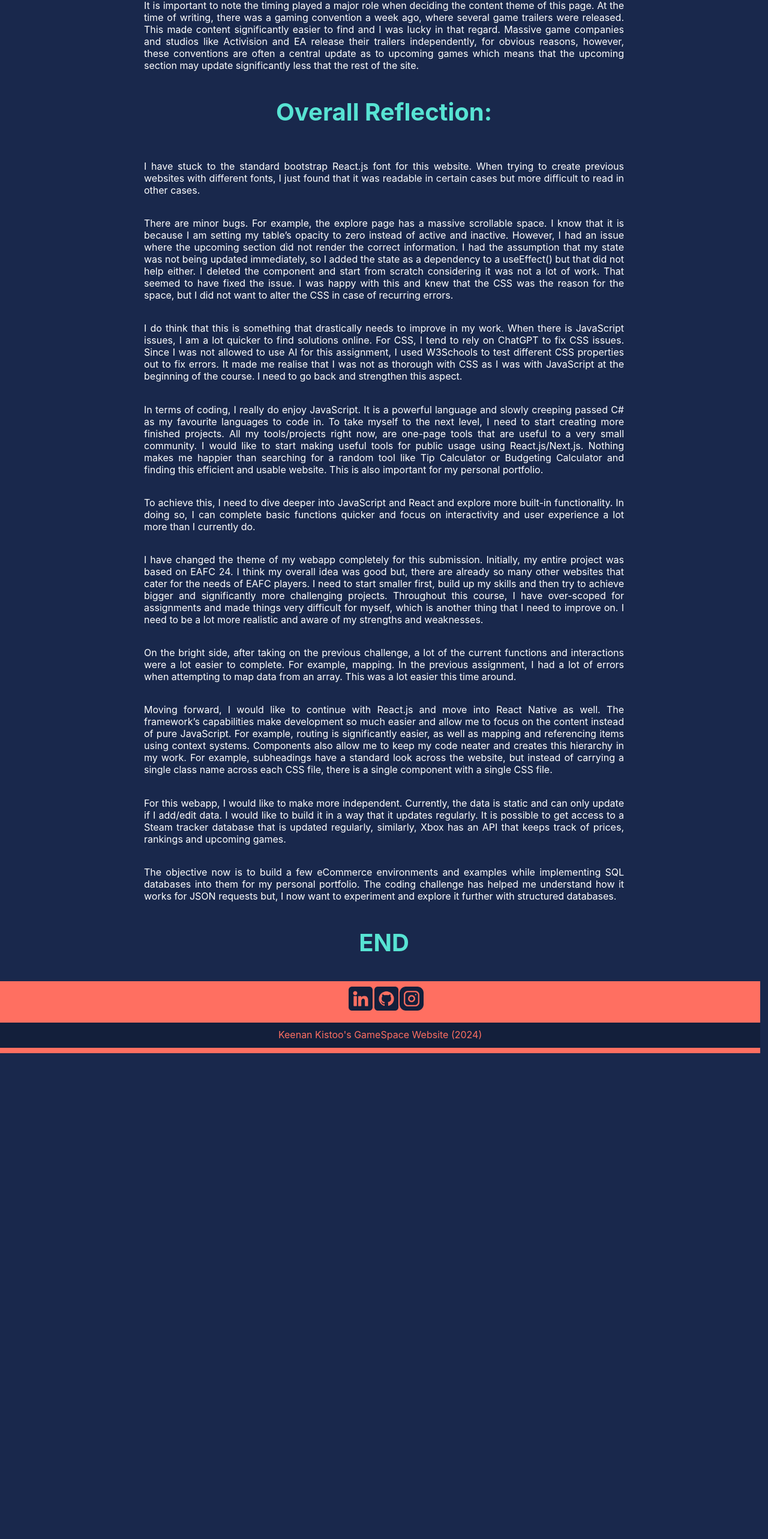
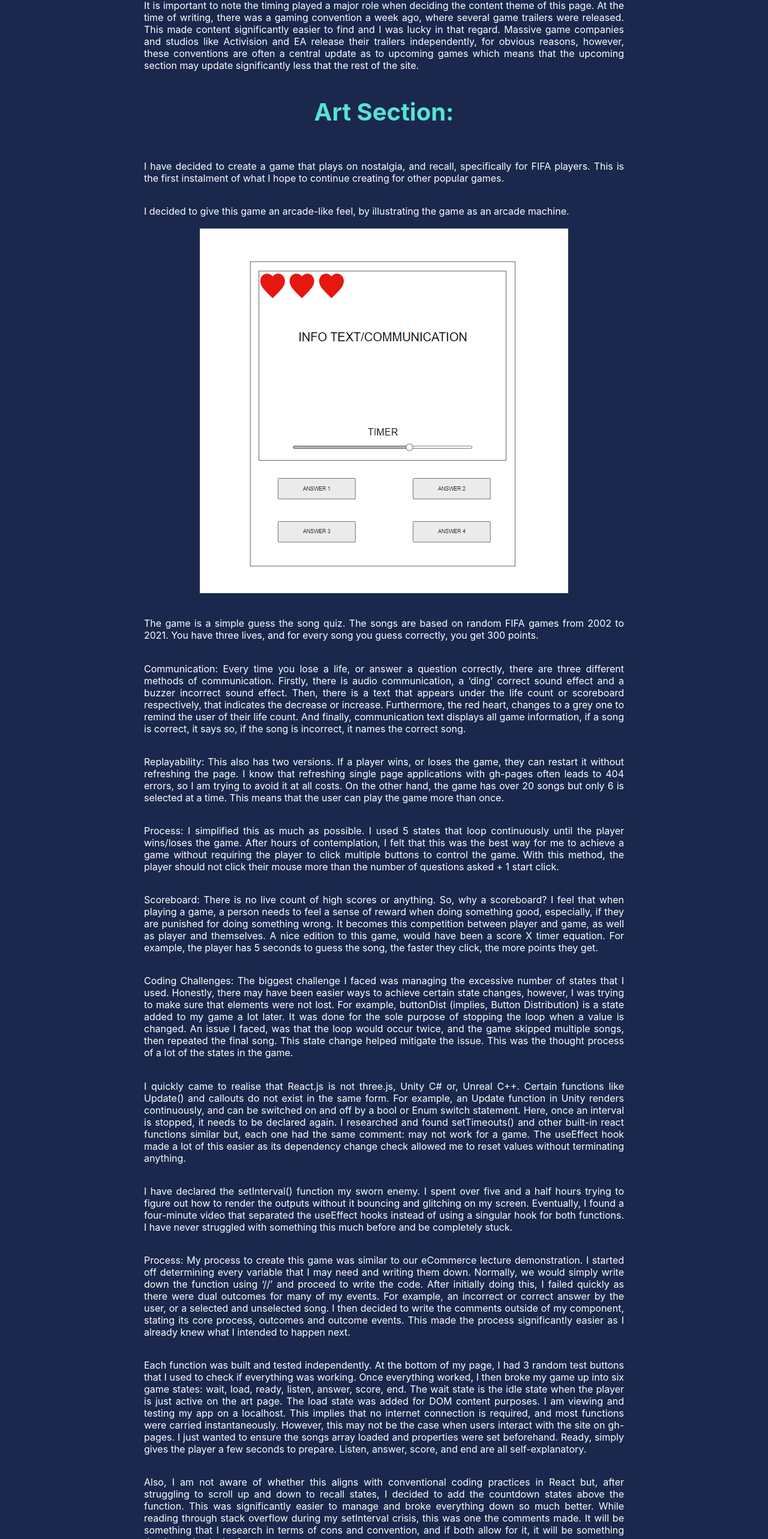
Before and after one commit to KeenanKistoo/2438840_Exam, a React (Create React App) app in the folder gamer-hub/: page /design in a window 1280 px wide. Shown: the part 5875-8441 px from the top of the page at 60% size. Before the commit the page ends 7631 px from the top, so only its background shows below. Built offline with nearby package versions, Linux system fonts and the light colour scheme.

Commit message:
Added Art Second To Design

```diff
--- a/gamer-hub/src/Components/Game/Game.css
+++ b/gamer-hub/src/Components/Game/Game.css
@@ -152,6 +152,7 @@ button:disabled{
     height: 2rem;
     border-radius: 5rem;
     background-color: #c6c62d;
+    font-size: 1.3rem;
     font-family: "Pixelify Sans", sans-serif;
 }
 
@@ -192,7 +193,15 @@ button:disabled{
     font-family: "Pixelify Sans", sans-serif;
     font-size: 3rem;
     color: white;
+
 }
+
+.start-btn:hover{
+    transition: 0.8s ease-out linear;
+    background-color: #918d8d;
+    cursor: pointer;
+}
+
 .restart-btn{
     height: 5rem;
     width:  15rem;
@@ -201,3 +210,9 @@ button:disabled{
     font-size: 3rem;
     color: white;
 }
+
+.restart-btn:hover{
+    transition: 0.8s ease-out linear;
+    background-color: #918d8d;
+    cursor: pointer;
+}
--- a/gamer-hub/src/Components/Game/Game.jsx
+++ b/gamer-hub/src/Components/Game/Game.jsx
@@ -210,14 +210,14 @@ function Game() {
 
         }, 1000)
     }
-    //***NOTE:comment out this hook
+
     useEffect(() => {
         if(startInterval){
             timerHandler();
         }
     return () => clearInterval(timerId.current)
 
-     },[startInterval, nextState]); // This line is for testing purposes. The function needs to be called on button click. NOTE:comment out this hook
+     },[startInterval, nextState]);
 
      useEffect(() =>{
         if(gameState === 'wait'){
@@ -227,7 +227,7 @@ function Game() {
             //console.log("Waiting For Player")
         }else if(gameState === 'load'){
             setComm('Loading...')
-            genSongs();
+            genSongs(); //Selects the 7 songs
             setCountdown(3);
             setStartInterval(true);
             SetScore(0);
@@ -239,7 +239,7 @@ function Game() {
             setLoss(false);
             setCountdown(3);
             if(!buttonDist){
-                setButtonAnswers();
+                setButtonAnswers(); //Distributes Answers
             }
             setNewWidth(100);
             setNextState('listen');
@@ -250,7 +250,7 @@ function Game() {
             setCountdown(9);
             setNewWidth(100);
             setNextState('answer')
-            playSong();
+            playSong(); //Plays song
         }else if(gameState === 'answer'){
             setCountdown(5)
             setNextState('score')
@@ -268,6 +268,7 @@ function Game() {
                 setDisableRestart(true)
             }else{
                 setComm('Well Done!')
+                setDisableRestart(true)
             }
             clearInterval(timerId.current)
         }
@@ -336,11 +337,20 @@ export default Game;
         - Every song is 9 seconds
 
     5) Answer Time
-        - IF user answers while song is playing, stop song and complete answer check
+        - IF user answers while song is playing, stop song and complete answer check -> When you stop an interval, you have to create a new one
+                                                                                        to start this process again. I was unable to manage this
+                                                                                        or find relevant code/inspo to manage this. I decided to
+                                                                                        just make the user listen to the entire song before revealing
+                                                                                        the answers.
         - IF user does not answer, give 3 seconds after
 
     6) Check answer
-        - Correct: Turn Button Green + Add Points to scoreboard
+        - Correct: Turn Button Green + Add Points to scoreboard ->  I was unable to turn the buttons green. I used a trenary check to see
+                                                                    the correct answer and it's btn reference but my assumption is that the
+                                                                    colour being store in a state is not being updated immediately. Instead
+                                                                    on the second click, it will update accordingly. Instead of turning the
+                                                                    btns green/red, I decided to add a correct/incorrect ding sound effect
+                                                                    as well as a text showing 'correct' or the correct song name.
         - Incorrect: Remove a life
 
     7)  Life Check
--- a/gamer-hub/src/Data/Design.js
+++ b/gamer-hub/src/Data/Design.js
@@ -7,6 +7,7 @@ import HomeWire from '../Images/wire/homewire.png'
 import HomeWire2 from '../Images/wire/homewire2.png'
 import Explore from '../Images/wire/explorewire.png'
 import Explore2 from '../Images/wire/explorewire2.png'
+import GameWire from '../Images/wire/gamewire.png'
 const DesignInfo = [
     {
         type:'head',
@@ -169,7 +170,71 @@ const DesignInfo = [
     },
     {
         type: 'head',
-        info: 'Overall Reflection:'
+        info: 'Art Section:'
+    },
+    {
+        type: 'text',
+        info: 'I have decided to create a game that plays on nostalgia, and recall, specifically for FIFA players. This is the first instalment of what I hope to continue creating for other popular games. '
+    },
+    {
+        type: 'text',
+        info: 'I decided to give this game an arcade-like feel, by illustrating the game as an arcade machine. '
+    },
+    {
+        type: 'image',
+        info: GameWire
+    },
+    {
+        type: 'text',
+        info: "The game is a simple guess the song quiz. The songs are based on random FIFA games from 2002 to 2021. You have three lives, and for every song you guess correctly, you get 300 points. "
+    },
+    {
+        type: 'text',
+        info: "Communication: Every time you lose a life, or answer a question correctly, there are three different methods of communication. Firstly, there is audio communication, a ‘ding’ correct sound effect and a buzzer incorrect sound effect. Then, there is a text that appears under the life count or scoreboard respectively, that indicates the decrease or increase. Furthermore, the red heart, changes to a grey one to remind the user of their life count. And finally, communication text displays all game information, if a song is correct, it says so, if the song is incorrect, it names the correct song. "
+    },
+    {
+        type: 'text',
+        info: "Replayability: This also has two versions. If a player wins, or loses the game, they can restart it without refreshing the page. I know that refreshing single page applications with gh-pages often leads to 404 errors, so I am trying to avoid it at all costs. On the other hand, the game has over 20 songs but only 6 is selected at a time. This means that the user can play the game more than once."
+    },
+    {
+        type: 'text',
+        info: "Process: I simplified this as much as possible. I used 5 states that loop continuously until the player wins/loses the game. After hours of contemplation, I felt that this was the best way for me to achieve a game without requiring the player to click multiple buttons to control the game. With this method, the player should not click their mouse more than the number of questions asked + 1 start click. "
+    },
+    {
+        type: 'text',
+        info: "Scoreboard: There is no live count of high scores or anything. So, why a scoreboard? I feel that when playing a game, a person needs to feel a sense of reward when doing something good, especially, if they are punished for doing something wrong. It becomes this competition between player and game, as well as player and themselves. A nice edition to this game, would have been a score X timer equation. For example, the player has 5 seconds to guess the song, the faster they click, the more points they get. "
+    },
+    {
+        type: 'text',
+        info: "Coding Challenges: The biggest challenge I faced was managing the excessive number of states that I used. Honestly, there may have been easier ways to achieve certain state changes, however, I was trying to make sure that elements were not lost. For example, buttonDist (implies, Button Distribution) is a state added to my game a lot later. It was done for the sole purpose of stopping the loop when a value is changed. An issue I faced, was that the loop would occur twice, and the game skipped multiple songs, then repeated the final song. This state change helped mitigate the issue. This was the thought process of a lot of the states in the game. "
+    },
+    {
+        type: 'text',
+        info: "I quickly came to realise that React.js is not three.js, Unity C# or, Unreal C++. Certain functions like Update() and callouts do not exist in the same form. For example, an Update function in Unity renders continuously, and can be switched on and off by a bool or Enum switch statement. Here, once an interval is stopped, it needs to be declared again. I researched and found setTimeouts() and other built-in react functions similar but, each one had the same comment: may not work for a game. The useEffect hook made a lot of this easier as its dependency change check allowed me to reset values without terminating anything. "
+    },
+    {
+        type: 'text',
+        info: "I have declared the setInterval() function my sworn enemy. I spent over five and a half hours trying to figure out how to render the outputs without it bouncing and glitching on my screen. Eventually, I found a four-minute video that separated the useEffect hooks instead of using a singular hook for both functions. I have never struggled with something this much before and be completely stuck. "
+    },
+    {
+        type: 'text',
+        info: "Process: My process to create this game was similar to our eCommerce lecture demonstration. I started off determining every variable that I may need and writing them down. Normally, we would simply write down the function using ‘//’ and proceed to write the code. After initially doing this, I failed quickly as there were dual outcomes for many of my events. For example, an incorrect or correct answer by the user, or a selected and unselected song. I then decided to write the comments outside of my component, stating its core process, outcomes and outcome events. This made the process significantly easier as I already knew what I intended to happen next. "
+    },
+    {
+        type: 'text',
+        info: "Each function was built and tested independently. At the bottom of my page, I had 3 random test buttons that I used to check if everything was working. Once everything worked, I then broke my game up into six game states: wait, load, ready, listen, answer, score, end. The wait state is the idle state when the player is just active on the art page. The load state was added for DOM content purposes. I am viewing and testing my app on a localhost. This implies that no internet connection is required, and most functions were carried instantaneously. However, this may not be the case when users interact with the site on gh-pages. I just wanted to ensure the songs array loaded and properties were set beforehand. Ready, simply gives the player a few seconds to prepare. Listen, answer, score, and end are all self-explanatory."
+    },
+    {
+        type: 'text',
+        info: "Also, I am not aware of whether this aligns with conventional coding practices in React but, after struggling to scroll up and down to recall states, I decided to add the countdown states above the function. This was significantly easier to manage and broke everything down so much better. While reading through stack overflow during my setInterval crisis, this was one the comments made. It will be something that I research in terms of cons and convention, and if both allow for it, it will be something that I practice in the future. "
+    },
+    {
+        type: 'text',
+        info: "Where I felt I lacked is in communication, and display. Sometimes, information is not always displayed clearly but I tried my best to emphasise everything as much as possible. The code itself was very bloated however, I do not see how I would break this up better. If there are ways to do this, I need to explore more of it and try to be a bit clearer. Another issue is my naming conventions. I need to be a bit more descriptive as coming back to work a day or two later, makes it difficult to recall. I do think I did a better job on this this time though."
+    },
+    {
+        type: 'head',
+        info: 'Final Reflection:'
     },
     {
         type: 'text',
```
Also changed, not shown: gamer-hub/src/Images/wire/gamewire.png (added).
